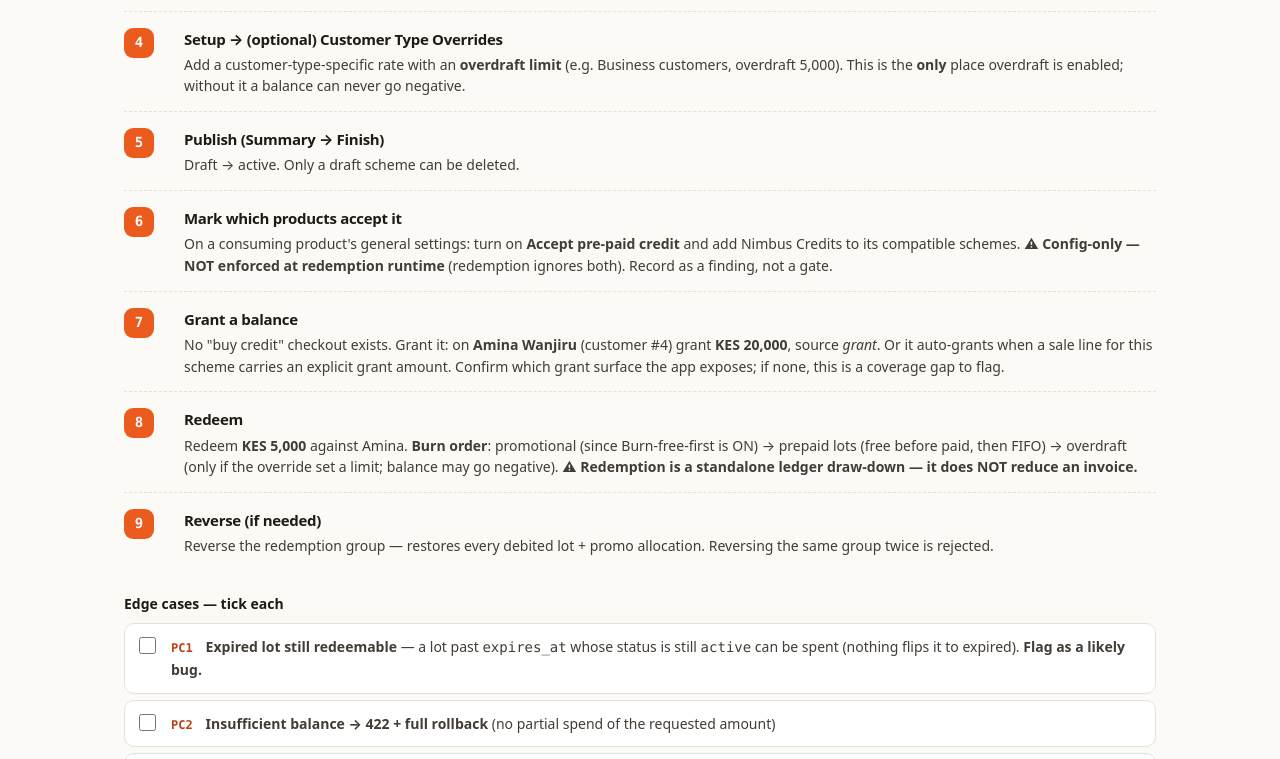
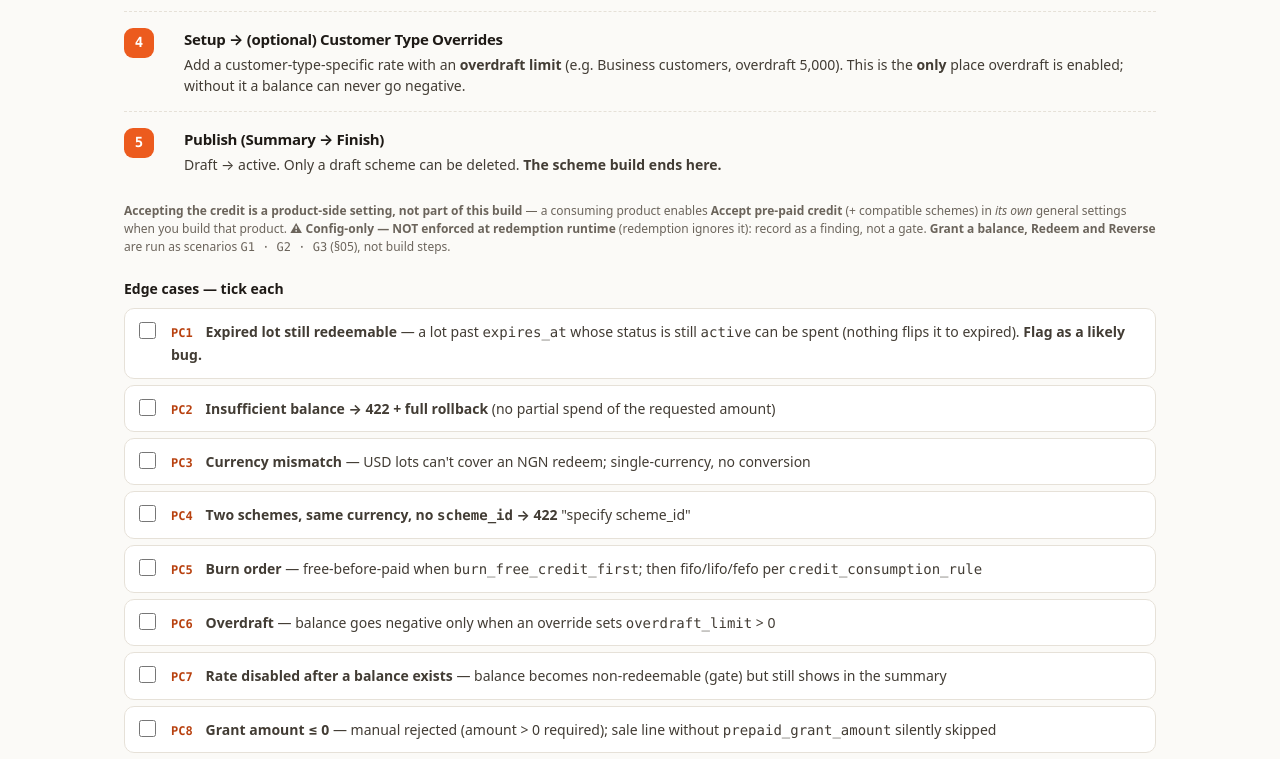
Before and after one commit to team-prolifi/nimbus-battle-test-playbook, a plain HTML site: page index.html in a window 1280 px wide. Shown: the part 7522-8281 px from the top of the page. Drawn offline with Linux system fonts and the light colour scheme.

Commit message:
Prepaid credit: end scheme build at publish; acceptance moves to product general-settings (on Nimbus Pro); grant/redeem/reverse are scenarios G1-G3 only

```diff
--- a/index.html
+++ b/index.html
@@ -497,12 +497,9 @@
       <div class="step"><span class="n">2</span><div><h3>Setup → Redemption Model — one rate per currency</h3><p>"What is the value of one unit of this prepaid credit…?" Add a <b>Default Currency Redemption Rule</b> for each currency, all <b>1 : 1</b>, all <b>enabled</b>: <span class="mono">1 NGN = 1 Credit · 1 USD = 1 Credit · 1 GBP = 1 Credit · 1 KES = 1 Credit · 1 EUR = 1 Credit</span>. <b>A currency with no enabled rate can't be redeemed</b> — that's the gate.</p></div></div>
       <div class="step"><span class="n">3</span><div><h3>Setup → Entitlement Packages (display tiles)</h3><p>Packaging = Quantity → add three: <b>1,000 Credits · 5,000 Credits · 10,000 Credits</b> (Display Name = the same text). Set <b>5,000</b> as default. Presets only — they carry no price.</p></div></div>
       <div class="step"><span class="n">4</span><div><h3>Setup → (optional) Customer Type Overrides</h3><p>Add a customer-type-specific rate with an <b>overdraft limit</b> (e.g. Business customers, overdraft 5,000). This is the <b>only</b> place overdraft is enabled; without it a balance can never go negative.</p></div></div>
-      <div class="step"><span class="n">5</span><div><h3>Publish (Summary → Finish)</h3><p>Draft → active. Only a draft scheme can be deleted.</p></div></div>
-      <div class="step"><span class="n">6</span><div><h3>Mark which products accept it</h3><p>On a consuming product's general settings: turn on <b>Accept pre-paid credit</b> and add Nimbus Credits to its compatible schemes. <b>⚠ Config-only — NOT enforced at redemption runtime</b> (redemption ignores both). Record as a finding, not a gate.</p></div></div>
-      <div class="step"><span class="n">7</span><div><h3>Grant a balance</h3><p>No "buy credit" checkout exists. Grant it: on <b>Amina Wanjiru</b> (customer #4) grant <b>KES 20,000</b>, source <em>grant</em>. Or it auto-grants when a sale line for this scheme carries an explicit grant amount. Confirm which grant surface the app exposes; if none, this is a coverage gap to flag.</p></div></div>
-      <div class="step"><span class="n">8</span><div><h3>Redeem</h3><p>Redeem <b>KES 5,000</b> against Amina. <b>Burn order</b>: promotional (since Burn-free-first is ON) → prepaid lots (free before paid, then FIFO) → overdraft (only if the override set a limit; balance may go negative). <b>⚠ Redemption is a standalone ledger draw-down — it does NOT reduce an invoice.</b></p></div></div>
-      <div class="step"><span class="n">9</span><div><h3>Reverse (if needed)</h3><p>Reverse the redemption group — restores every debited lot + promo allocation. Reversing the same group twice is rejected.</p></div></div>
+      <div class="step"><span class="n">5</span><div><h3>Publish (Summary → Finish)</h3><p>Draft → active. Only a draft scheme can be deleted. <b>The scheme build ends here.</b></p></div></div>
     </div>
+    <p class="note" style="margin:12px 0 0"><b>Accepting the credit is a product-side setting, not part of this build</b> — a consuming product enables <b>Accept pre-paid credit</b> (+ compatible schemes) in <em>its own</em> general settings when you build that product. <b>⚠ Config-only — NOT enforced at redemption runtime</b> (redemption ignores it): record as a finding, not a gate. <b>Grant a balance, Redeem and Reverse</b> are run as scenarios <span class="mono">G1 · G2 · G3</span> (§05), not build steps.</p>
 
     <p style="font-weight:700;margin:22px 0 8px;font-size:14px">Edge cases — tick each</p>
     <div class="checks" data-group="PPC">
@@ -849,6 +846,7 @@
         <tr><td>Setup 3 · model + ramp</td><td>Fixed Price · Monthly + Annual · <b>Price Ramp</b> Discount 50% · Duration 3 · Unit Months</td></tr>
         <tr><td>Setup 3 · Trial Period</td><td>ON · 14 Days · collect after trial</td></tr>
         <tr><td>Add-ons (Other Settings)</td><td><b>Priority Support</b> (Mandatory, Include ON, Qty 1) · <b>Extra Storage 50GB</b> (optional) · <b>Onboarding Boost</b> (optional)</td></tr>
+        <tr><td>General settings</td><td><b>Accept pre-paid credit</b> ON + compatible scheme Nimbus Credits (so credit can pay for PAYG usage) <span class="note">· ⚠ config-only, not enforced at runtime — finding</span></td></tr>
       </tbody></table>
       <p class="subh">Setup 2 · Features &amp; Entitlements — "Set Entitlements" per feature</p>
       <div class="table-scroll" style="box-shadow:none;border:1px solid var(--line-2)">
```
